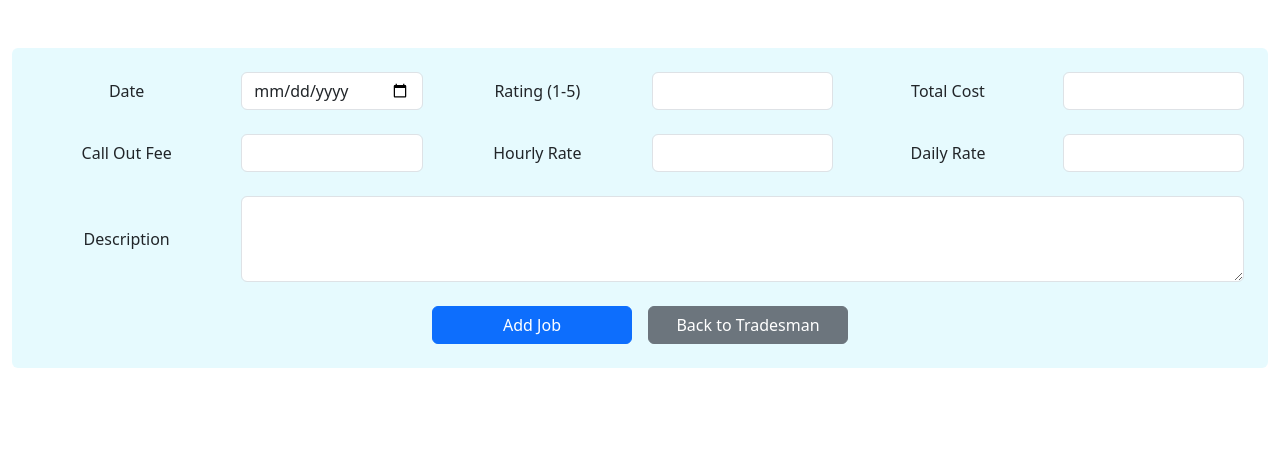
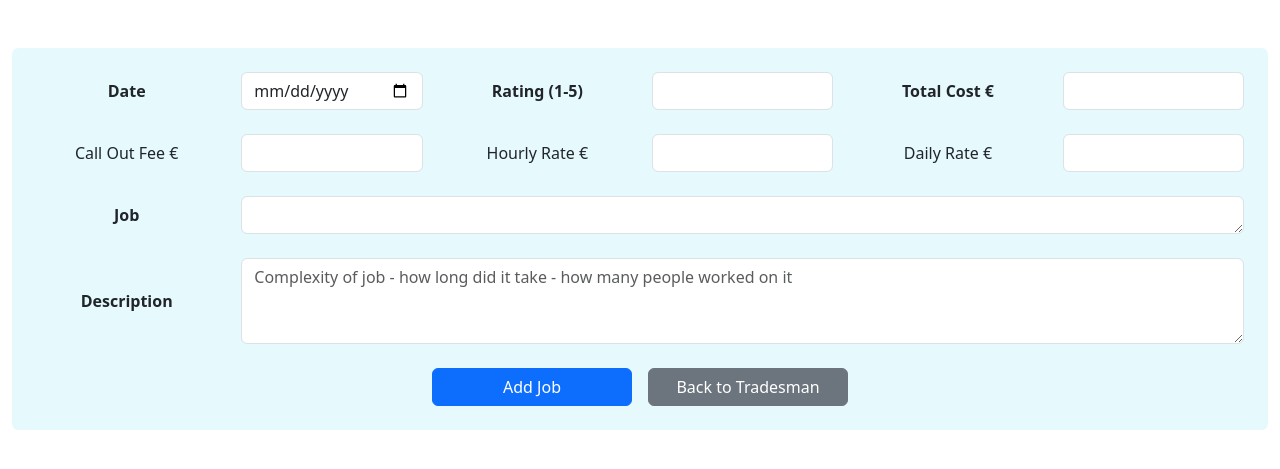
Before and after one commit to kevinruns/fair-price-jobs, a Flask app: page /add_job/1 in a window 1280 px wide. Shown: the part 62-531 px from the top of the page. Run offline with Flask 3, Linux system fonts and the light colour scheme; the visitor is signed in with stand-in values (Sample User, id 1).

Commit message:
add_job function

```diff
--- a/app.py
+++ b/app.py
@@ -398,7 +398,7 @@ def view_tradesman(tradesman_id):
 
         # Fetch jobs for this tradesman
         cursor.execute("""
-            SELECT date, description, call_out_fee, hourly_rate, daily_rate, total_cost, rating
+            SELECT id, date, title, description, total_cost, rating
             FROM jobs
             WHERE tradesman_id = ?
             ORDER BY date DESC
@@ -422,6 +422,7 @@ def add_job(tradesman_id):
     if request.method == "POST":
         user_id = session["user_id"]  # Assuming you store user_id in session
         date = request.form.get("date")
+        title = request.form.get("title")
         description = request.form.get("description")
         call_out_fee = request.form.get("call_out_fee")
         hourly_rate = request.form.get("hourly_rate")
@@ -434,9 +435,9 @@ def add_job(tradesman_id):
 
         try:
             cursor.execute("""
-                INSERT INTO jobs (user_id, tradesman_id, date, description, call_out_fee, hourly_rate, daily_rate, total_cost, rating)
-                VALUES (?, ?, ?, ?, ?, ?, ?, ?, ?)
-            """, (user_id, tradesman_id, date, description, call_out_fee, hourly_rate, daily_rate, total_cost, rating))
+                INSERT INTO jobs (user_id, tradesman_id, date, title, description, call_out_fee, hourly_rate, daily_rate, total_cost, rating)
+                VALUES (?, ?, ?, ?, ?, ?, ?, ?, ?, ?)
+            """, (user_id, tradesman_id, date, title, description, call_out_fee, hourly_rate, daily_rate, total_cost, rating))
             db.commit()
             flash("Job added successfully!", "success")
         except Exception as e:
@@ -449,6 +450,31 @@ def add_job(tradesman_id):
 
 
 
+@app.route('/view_job/<int:job_id>')
+@login_required
+def view_job(job_id):
+    db = get_db()
+    cursor = db.cursor()
+
+    cursor.execute("""
+        SELECT * FROM jobs
+        WHERE id = ?
+    """, (job_id,))
+    job = cursor.fetchone()
+
+    if job:
+        # Convert row to dictionary using column names
+        job_dict = dict(zip([column[0] for column in cursor.description], job))
+
+        # Debug print to see what data we're getting
+        print("Job data:", job_dict)
+
+        return render_template('view_job.html', job=job_dict)
+    else:
+        flash('Job not found.', 'error')
+        return redirect(url_for('index'))
+
+
 
 if __name__ == '__main__':
     app.run(debug=True)
--- a/sql/schema.sql
+++ b/sql/schema.sql
@@ -61,11 +61,12 @@ CREATE TABLE jobs (
     user_id INTEGER NOT NULL,
     tradesman_id INTEGER NOT NULL,
     date TEXT NOT NULL,
+    title TEXT NOT NULL,
     description TEXT NOT NULL,
-    call_out_fee DECIMAL(10, 2),
-    hourly_rate DECIMAL(10, 2),
-    daily_rate DECIMAL(10, 2),
-    total_cost DECIMAL(10, 2),
+    call_out_fee INTEGER NULL,
+    hourly_rate INTEGER NULL,
+    daily_rate INTEGER NULL,
+    total_cost INTEGER NOT NULL CHECK (total_cost >= 0),
     rating INTEGER NOT NULL CHECK (rating >= 1 AND rating <= 5),
     FOREIGN KEY (tradesman_id) REFERENCES tradesmen (id) ON DELETE CASCADE
 );
--- a/templates/add_job.html
+++ b/templates/add_job.html
@@ -7,7 +7,7 @@
         <div class="row align-items-center mb-4">
             <div class="col-sm-4">
                 <div class="row align-items-center">
-                    <label for="date" class="col-sm-6 col-form-label">Date</label>
+                    <label for="date" class="col-sm-6 col-form-label fw-bold">Date</label>
                     <div class="col-sm-6">
                         <div class="input-container-sm">
                             <input type="date" class="form-control" id="date" name="date" required>
@@ -17,7 +17,7 @@
             </div>
             <div class="col-sm-4">
                 <div class="row align-items-center">
-                    <label for="rating" class="col-sm-6 col-form-label">Rating (1-5)</label>
+                    <label for="rating" class="col-sm-6 col-form-label fw-bold">Rating (1-5)</label>
                     <div class="col-sm-6">
                         <div class="input-container-sm">
                             <input type="number" min="1" max="5" class="form-control" id="rating" name="rating" required>
@@ -27,7 +27,7 @@
             </div>
             <div class="col-sm-4">
                 <div class="row align-items-center">
-                    <label for="total_cost" class="col-sm-6 col-form-label">Total Cost</label>
+                    <label for="total_cost" class="col-sm-6 col-form-label fw-bold">Total Cost €</label>
                     <div class="col-sm-6">
                         <div class="input-container-sm">
                             <input type="number" step="0.01" class="form-control" id="total_cost" name="total_cost">
@@ -42,7 +42,7 @@
         <div class="row align-items-center mb-4">
             <div class="col-sm-4">
                 <div class="row align-items-center">
-                    <label for="call_out_fee" class="col-sm-6 col-form-label">Call Out Fee</label>
+                    <label for="call_out_fee" class="col-sm-6 col-form-label">Call Out Fee €</label>
                     <div class="col-sm-6">
                         <div class="input-container-sm">
                             <input type="number" step="0.01" class="form-control" id="call_out_fee" name="call_out_fee">
@@ -52,7 +52,7 @@
             </div>
             <div class="col-sm-4">
                 <div class="row align-items-center">
-                    <label for="hourly_rate" class="col-sm-6 col-form-label">Hourly Rate</label>
+                    <label for="hourly_rate" class="col-sm-6 col-form-label">Hourly Rate €</label>
                     <div class="col-sm-6">
                         <div class="input-container-sm">
                             <input type="number" step="0.01" class="form-control" id="hourly_rate" name="hourly_rate">
@@ -62,7 +62,7 @@
             </div>
             <div class="col-sm-4">
                 <div class="row align-items-center">
-                    <label for="daily_rate" class="col-sm-6 col-form-label">Daily Rate</label>
+                    <label for="daily_rate" class="col-sm-6 col-form-label">Daily Rate €</label>
                     <div class="col-sm-6">
                         <div class="input-container-sm">
                             <input type="number" step="0.01" class="form-control" id="daily_rate" name="daily_rate">
@@ -72,12 +72,24 @@
             </div>
         </div>
 
+
         <!-- Description Row -->
         <div class="row align-items-center mb-4">
-            <label for="description" class="col-sm-2 col-form-label">Description</label>
+            <label for="title" class="col-sm-2 col-form-label fw-bold">Job</label>
             <div class="col-sm-10">
                 <div class="input-container">
-                    <textarea class="form-control" id="description" name="description" rows="3" required></textarea>
+                    <textarea class="form-control" id="title" name="title" rows="1" required></textarea>
+                </div>
+            </div>
+        </div>
+
+        <!-- Description Row -->
+        <div class="row align-items-center mb-4">
+            <label for="description" class="col-sm-2 col-form-label fw-bold">Description</label>
+            <div class="col-sm-10">
+                <div class="input-container">
+                    <textarea class="form-control" id="description" name="description" rows="3"
+                    placeholder="Complexity of job - how long did it take - how many people worked on it"required></textarea>
                 </div>
             </div>
         </div>
```
Also changed, not shown: templates/index.html (+22 -8 lines), templates/view_tradesman.html (+9 -13 lines).
